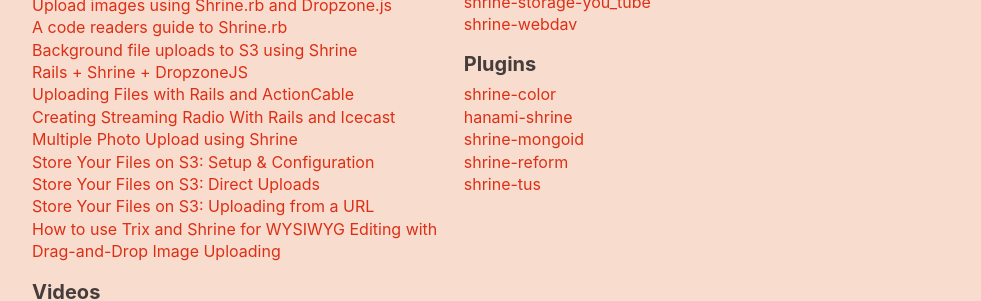
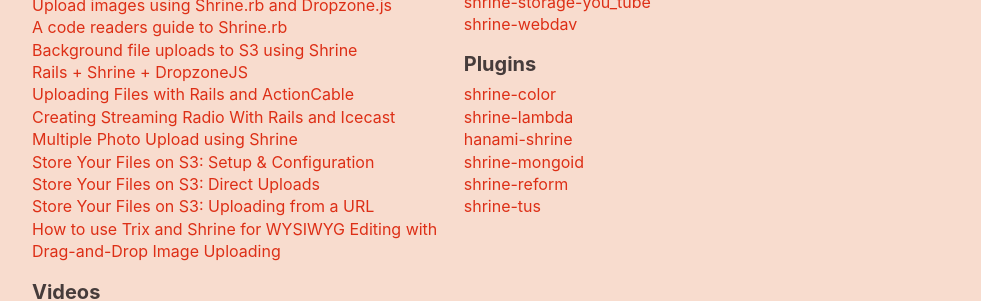
Before and after one commit to avinashcodeer/Romenics, a Jekyll site: the page built from www/index.html, in a window 1280 px wide and 900 px high, scrolled down 2159 px. Shown: the part 307-608 px from the top of the window, without its empty margins (106-1087 px from the left). Built offline with Jekyll 4.4.1, drawn with Linux system fonts in a browser that asks for light colours; emoji names are drawn with the system emoji font.

Commit message:
Add shrine-lambda to the website

```diff
--- a/www/_data/external.yml
+++ b/www/_data/external.yml
@@ -169,6 +169,9 @@
         name: shrine-color
         url: https://github.com/jnylen/shrine-color
       -
+        name: shrine-lambda
+        url: https://github.com/texpert/shrine-lambda
+      -
         name: hanami-shrine
         url: https://github.com/katafrakt/hanami-shrine
       -
```
